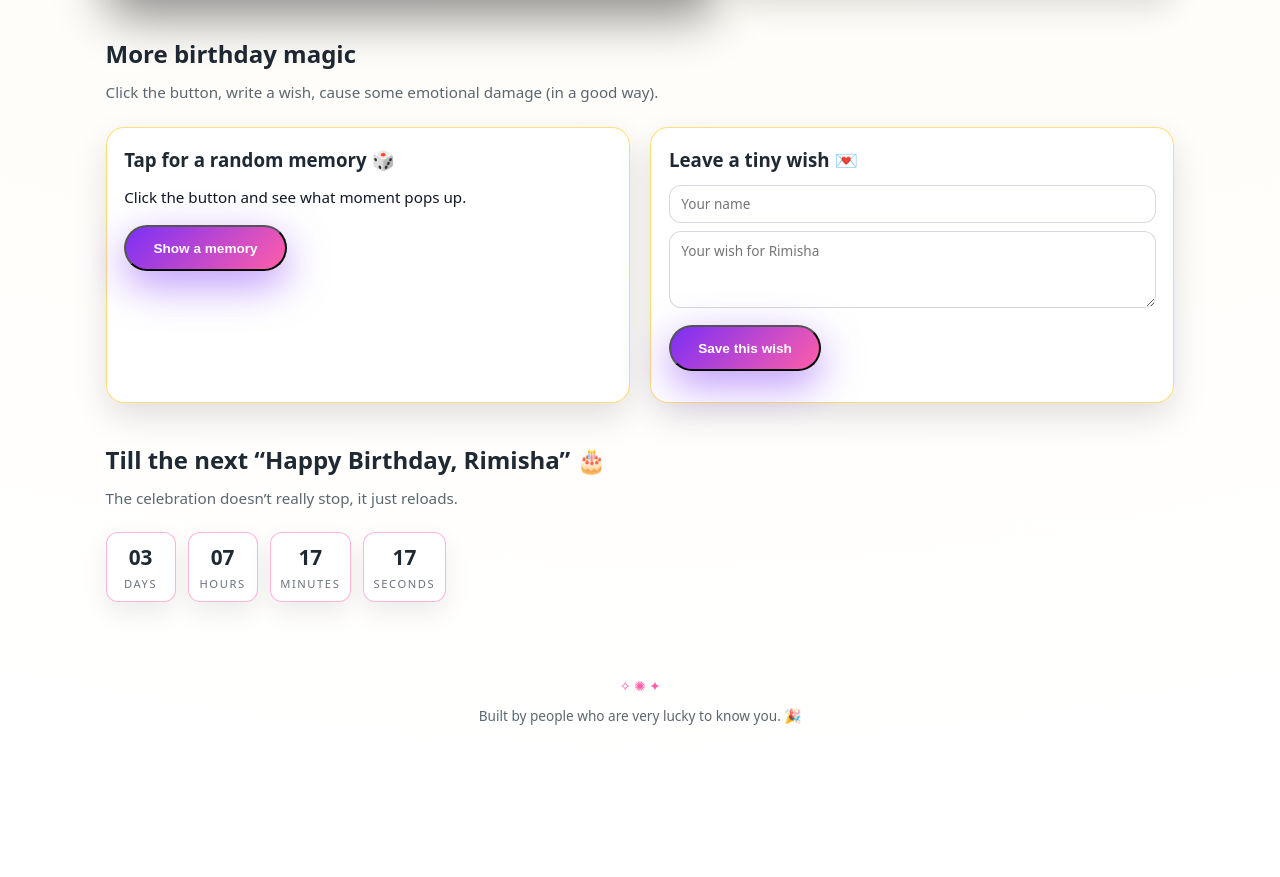
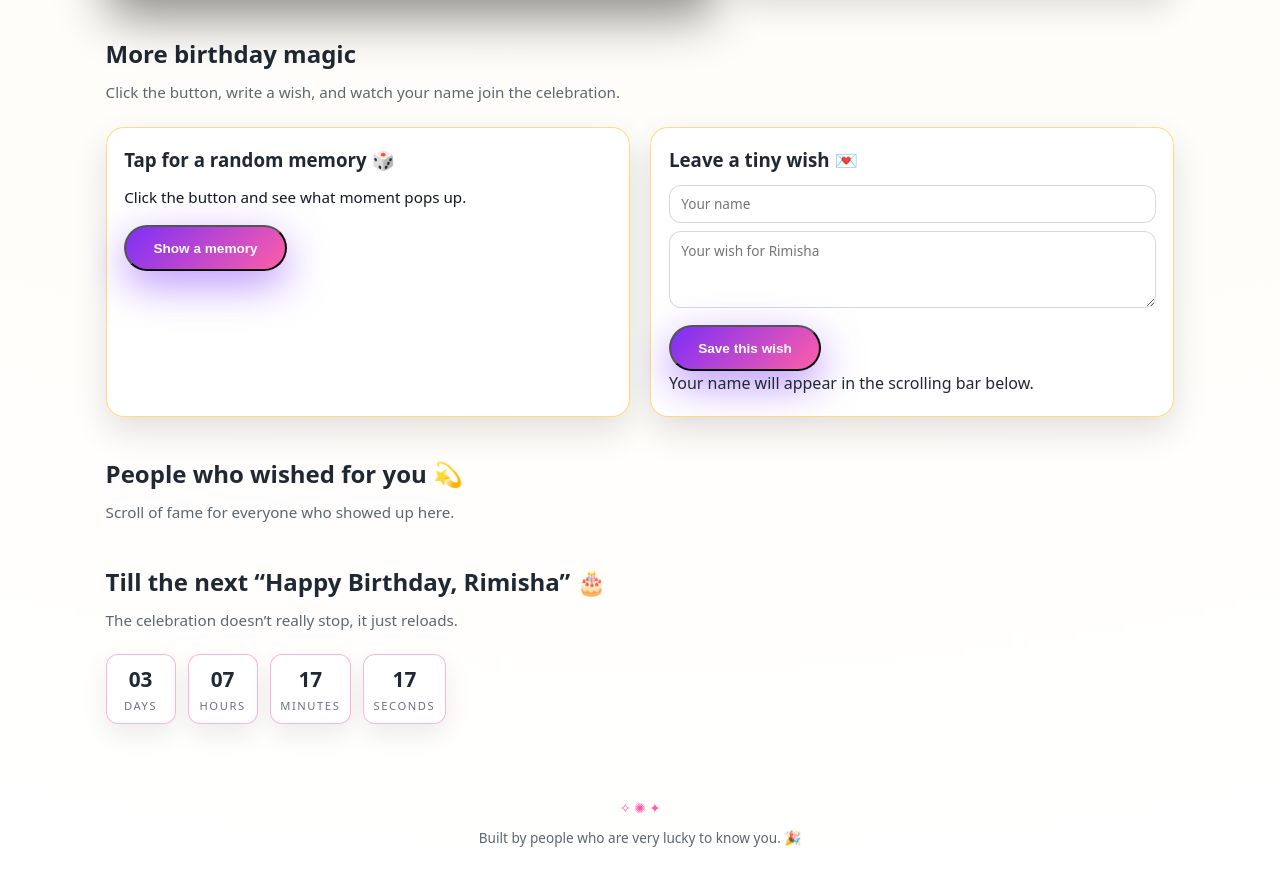
Before and after one commit to happy-birthday-rimisha/sample, a plain HTML site: page index.html in a window 1280 px wide. Shown: the part 2014-2891 px from the top of the page. Before the commit the page ends 2770 px from the top, so only its background shows below. Drawn offline with Linux system fonts and the light colour scheme.

Commit message:
Update index.html

```diff
--- a/index.html
+++ b/index.html
@@ -122,11 +122,11 @@
 			</div>
 		</section>
 
-		<!-- RANDOM MEMORY + WISH FORM -->
+		<!-- RANDOM MEMORY + WISH SECTION -->
 		<section class="section">
 			<h2 class="section-title">More birthday magic</h2>
 			<p class="section-subtitle">
-				Click the button, write a wish, cause some emotional damage (in a good way).
+				Click the button, write a wish, and watch your name join the celebration.
 			</p>
 
 			<div class="memory-wish-layout">
@@ -141,7 +141,7 @@
 					</button>
 				</div>
 
-				<!-- Wish form -->
+				<!-- Wish form (no list here now) -->
 				<div class="wish-card">
 					<h3>Leave a tiny wish 💌</h3>
 					<form id="wishForm">
@@ -161,7 +161,23 @@
 							Save this wish
 						</button>
 					</form>
-					<ul id="wishList" class="wish-list"></ul>
+					<p class="wish-hint">
+						Your name will appear in the scrolling bar below.
+					</p>
+				</div>
+			</div>
+		</section>
+
+		<!-- WISH SCROLLING BAR -->
+		<section class="section wish-ticker-section">
+			<h2 class="section-title">People who wished for you 💫</h2>
+			<p class="section-subtitle">
+				Scroll of fame for everyone who showed up here.
+			</p>
+
+			<div class="wish-ticker">
+				<div id="wishTickerInner" class="wish-ticker-inner">
+					<!-- JS will fill with names like: • Name  • -->
 				</div>
 			</div>
 		</section>
```
